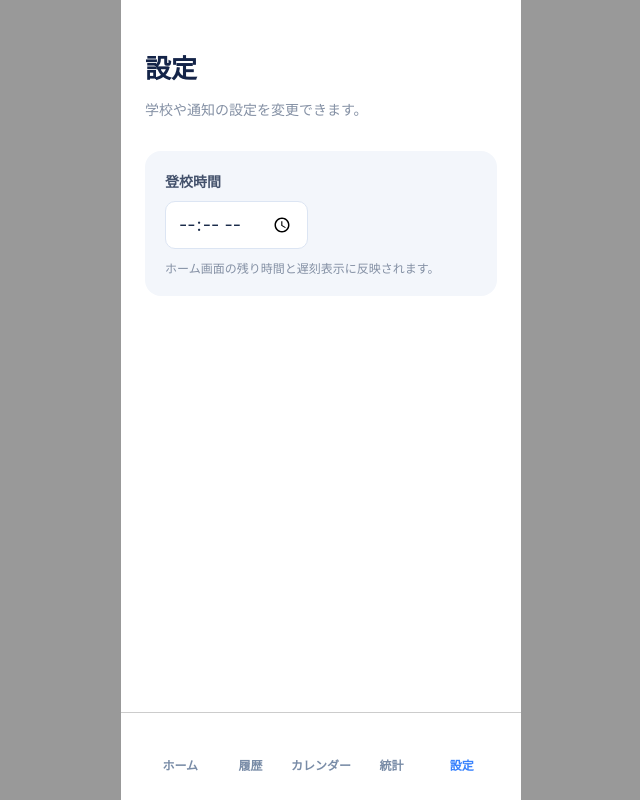
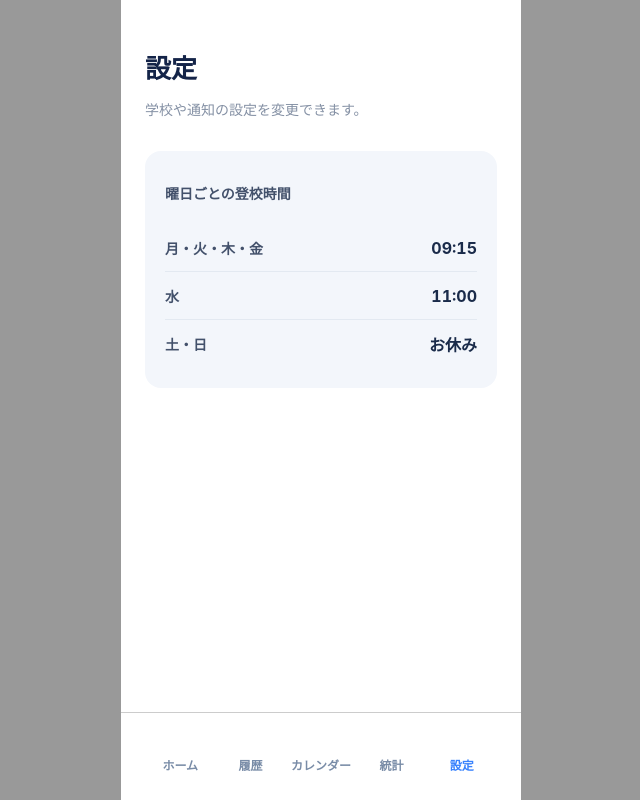
Before and after one commit to ShunKUN1182/WebTraining02, a React (Vite) app in the folder 01/: page /option in a window 1280 px wide. Shown: the whole page, without its empty margins (319-959 px from the left). Built offline with nearby package versions, Linux system fonts and the light colour scheme; some icons are missing.

Commit message:
feat: 曜日ごとに設定する機能を搭載

```diff
--- a/01/src/App.css
+++ b/01/src/App.css
@@ -519,6 +519,49 @@
     background: #f3f6fb;
 }
 
+.day-off-screen {
+    display: flex;
+    flex: 1;
+    flex-direction: column;
+}
+
+.day-off-screen .school-art {
+    width: min(100%, 330px);
+    align-self: center;
+    margin: auto 0;
+}
+
+.school-schedule {
+    width: 100%;
+    margin: 0;
+}
+
+.school-schedule > div {
+    display: flex;
+    min-height: 48px;
+    align-items: center;
+    justify-content: space-between;
+    border-bottom: 1px solid #e3e9f1;
+    color: #43516b;
+    font-size: 14px;
+}
+
+.school-schedule > div:last-child {
+    border-bottom: 0;
+}
+
+.school-schedule dt {
+    font-weight: 600;
+}
+
+.school-schedule dd {
+    margin: 0;
+    color: #1a2b4a;
+    font-size: 16px;
+    font-weight: 700;
+    font-variant-numeric: tabular-nums;
+}
+
 .setting-label {
     color: #43516b;
     font-size: 14px;
--- a/01/src/Home.tsx
+++ b/01/src/Home.tsx
@@ -2,11 +2,7 @@ import { Icon } from "@iconify/react";
 import { useNavigate } from "react-router-dom";
 import "./App.css";
 import { useState, useEffect } from "react";
-import {
-    DAILY_CHECK_IN_KEY,
-    DEFAULT_SCHOOL_START_TIME,
-    SCHOOL_START_TIME_KEY,
-} from "./settings.ts";
+import { DAILY_CHECK_IN_KEY, getSchoolStartTime } from "./settings.ts";
 import SchoolArt from "./SchoolArt.tsx";
 
 const schoolLocation = {
@@ -58,9 +54,7 @@ const readTodayCheckIn = (): DailyCheckIn | null => {
 function Home() {
     const navigate = useNavigate();
     const [nowTime, setNowTime] = useState("00:00");
-    const [schoolStartTime] = useState(
-        () => localStorage.getItem(SCHOOL_START_TIME_KEY) ?? DEFAULT_SCHOOL_START_TIME,
-    );
+    const schoolStartTime = getSchoolStartTime();
     const [isCheckInAvailable, setIsCheckInAvailable] = useState(false);
     const [isCheckedIn, setIsCheckedIn] = useState(() => readTodayCheckIn() !== null);
     const [checkInRecord, setCheckInRecord] = useState(() => readTodayCheckIn());
@@ -121,12 +115,12 @@ function Home() {
         schoolLocation.latitude,
         schoolLocation.longitude,
     );
-    const [startHour, startMinute] = schoolStartTime.split(":").map(Number);
+    const [startHour, startMinute] = (schoolStartTime ?? "00:00").split(":").map(Number);
     const startTimeInMinutes = startHour * 60 + startMinute;
     const now = new Date();
     const currentTimeInMinutes = now.getHours() * 60 + now.getMinutes();
     const minutesUntilStart = startTimeInMinutes - currentTimeInMinutes;
-    const isLate = minutesUntilStart < 0;
+    const isLate = schoolStartTime !== null && minutesUntilStart < 0;
     const checkedInMinutes = checkInRecord
         ? Number(checkInRecord.time.slice(0, 2)) * 60 + Number(checkInRecord.time.slice(3, 5))
         : 0;
@@ -138,6 +132,7 @@ function Home() {
     const resultMinutes = Math.abs(checkedInMinutes - checkedInStartMinutes);
 
     const handleCheckIn = () => {
+        if (!schoolStartTime) return;
         const now = new Date();
         const record: DailyCheckIn = {
             date: getDateKey(now),
@@ -151,9 +146,27 @@ function Home() {
 
     return (
         <main
-            className={`home-screen${isCheckedIn ? " is-result-screen" : ""}${isCheckedIn && isLateCheckIn ? " is-late-result" : ""}`}
+            className={`home-screen${isCheckedIn && schoolStartTime ? " is-result-screen" : ""}${isCheckedIn && schoolStartTime && isLateCheckIn ? " is-late-result" : ""}`}
         >
-            {isCheckedIn && checkInRecord ? (
+            {!schoolStartTime ? (
+                <section className="day-off-screen">
+                    <header className="home-header">
+                        <div>
+                            <h1>今日はおやすみ！</h1>
+                            <p>ゆっくり休んで、また次の登校日に。</p>
+                        </div>
+                        <button
+                            className="settings-button"
+                            type="button"
+                            aria-label="設定"
+                            onClick={() => navigate("/option")}
+                        >
+                            <Icon icon="lucide:settings" />
+                        </button>
+                    </header>
+                    <SchoolArt />
+                </section>
+            ) : isCheckedIn && checkInRecord ? (
                 <section className={`checkin-result ${isLateCheckIn ? "is-late" : "is-safe"}`}>
                     <div className="result-icon">
                         <Icon icon={isLateCheckIn ? "lucide:clock-3" : "lucide:check"} />
--- a/01/src/Option.tsx
+++ b/01/src/Option.tsx
@@ -1,31 +1,24 @@
-import { useState } from "react";
-import { DEFAULT_SCHOOL_START_TIME, SCHOOL_START_TIME_KEY } from "./settings.ts";
-
 function Option() {
-    const [schoolStartTime, setSchoolStartTime] = useState(
-        () => localStorage.getItem(SCHOOL_START_TIME_KEY) ?? DEFAULT_SCHOOL_START_TIME,
-    );
-
-    const updateSchoolStartTime = (value: string) => {
-        const nextValue = value || DEFAULT_SCHOOL_START_TIME;
-        setSchoolStartTime(nextValue);
-        localStorage.setItem(SCHOOL_START_TIME_KEY, nextValue);
-    };
-
     return (
         <main className="subpage">
             <h1>設定</h1>
             <p>学校や通知の設定を変更できます。</p>
-            <section className="setting-group">
-                <label className="setting-label" htmlFor="school-start-time">登校時間</label>
-                <input
-                    id="school-start-time"
-                    className="setting-time-input"
-                    type="time"
-                    value={schoolStartTime}
-                    onChange={(event) => updateSchoolStartTime(event.target.value)}
-                />
-                <p className="setting-help">ホーム画面の残り時間と遅刻表示に反映されます。</p>
+            <section className="setting-group" aria-label="曜日ごとの登校時間">
+                <h2 className="setting-label">曜日ごとの登校時間</h2>
+                <dl className="school-schedule">
+                    <div>
+                        <dt>月・火・木・金</dt>
+                        <dd>09:15</dd>
+                    </div>
+                    <div>
+                        <dt>水</dt>
+                        <dd>11:00</dd>
+                    </div>
+                    <div>
+                        <dt>土・日</dt>
+                        <dd>お休み</dd>
+                    </div>
+                </dl>
             </section>
         </main>
     );
--- a/01/src/settings.ts
+++ b/01/src/settings.ts
@@ -1,3 +1,15 @@
-export const SCHOOL_START_TIME_KEY = "schoolStartTime";
-export const DEFAULT_SCHOOL_START_TIME = "9:15";
 export const DAILY_CHECK_IN_KEY = "dailyCheckIn";
+
+export const getSchoolStartTime = (date: Date = new Date()) => {
+    switch (date.getDay()) {
+        case 1:
+        case 2:
+        case 4:
+        case 5:
+            return "09:15";
+        case 3:
+            return "11:00";
+        default:
+            return null;
+    }
+};
```
